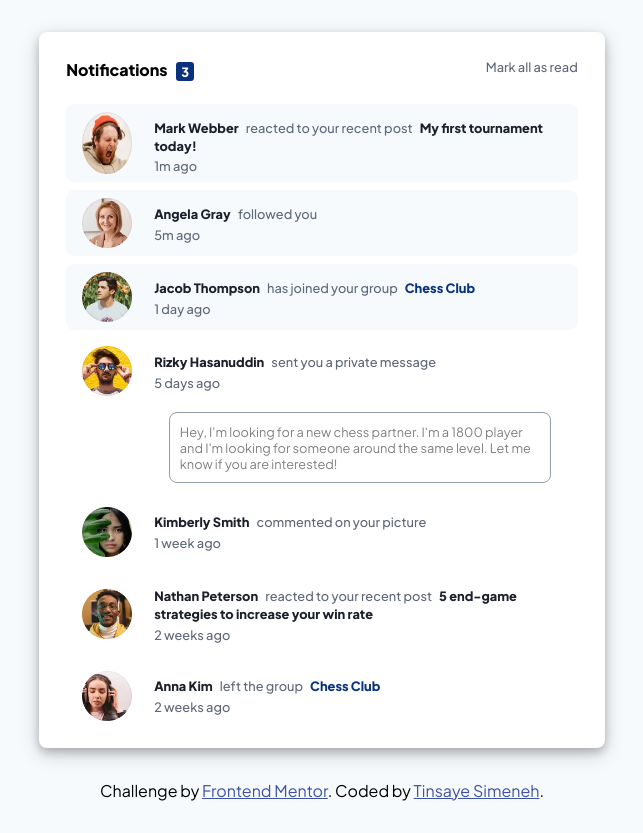
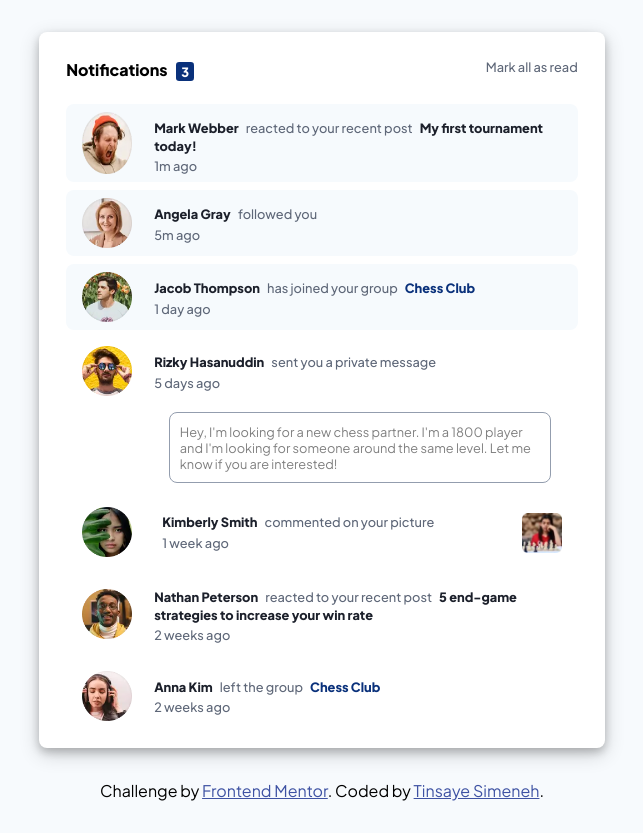
Before and after one commit to tinsaye-simeneh/Frontend-Mentor-notification_page, a plain HTML site: page index.html in a window 1280 px wide. Shown: the whole page, without its empty margins (318-961 px from the left). Drawn offline with Linux system fonts and the light colour scheme.

Commit message:
chess image added

```diff
--- a/index.css
+++ b/index.css
@@ -37,6 +37,12 @@ body{
 .col-10{
     display: block;
     width: 85%;
+    height: auto;
+}
+.col-8{
+    display: block;
+    width: 75%;
+    margin-left: 0.5rem;
     height: auto;
 }
 .col-6{
--- a/index.html
+++ b/index.html
@@ -136,12 +136,19 @@
                 width="50vw"
               />
             </div>
-            <div class="col-10" style="margin-top: 0.5vw">
+            <div class="col-8" style="margin-top: 0.5vw;">
               <a href="#" class="name"> Kimberly Smith </a>
               <span class="detail"> commented on your picture </span>
               <span class="detail" style="display: flex; margin-top: 0.3vw">
                 1 week ago</span
               >
+            </div>
+            <div style="margin-top: 0.5vw;">
+              <img
+                src="./assets/images/image-chess.webp"
+                alt="img"
+                width="40vw"
+              />
             </div>
           </div>
         </div>
```
